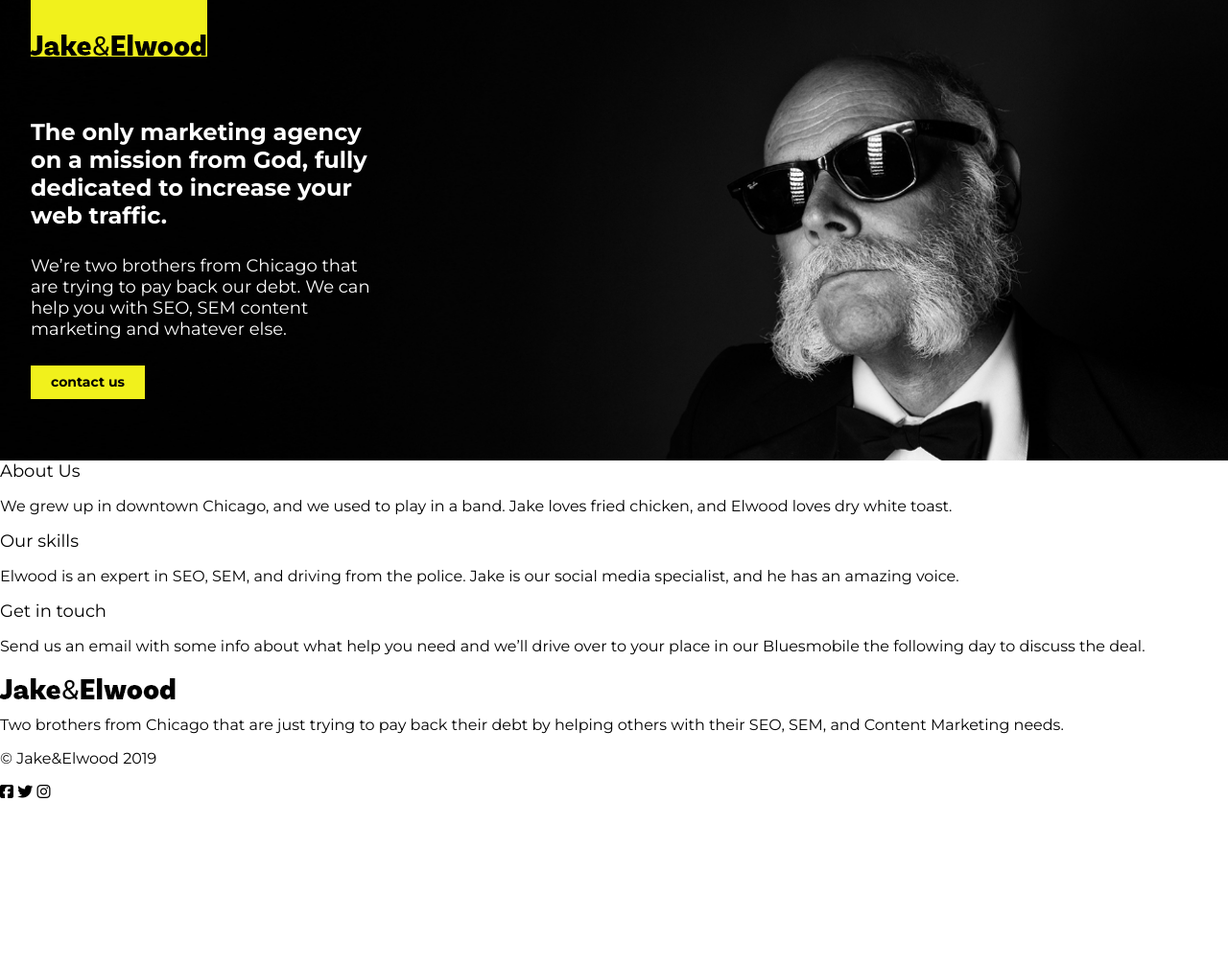
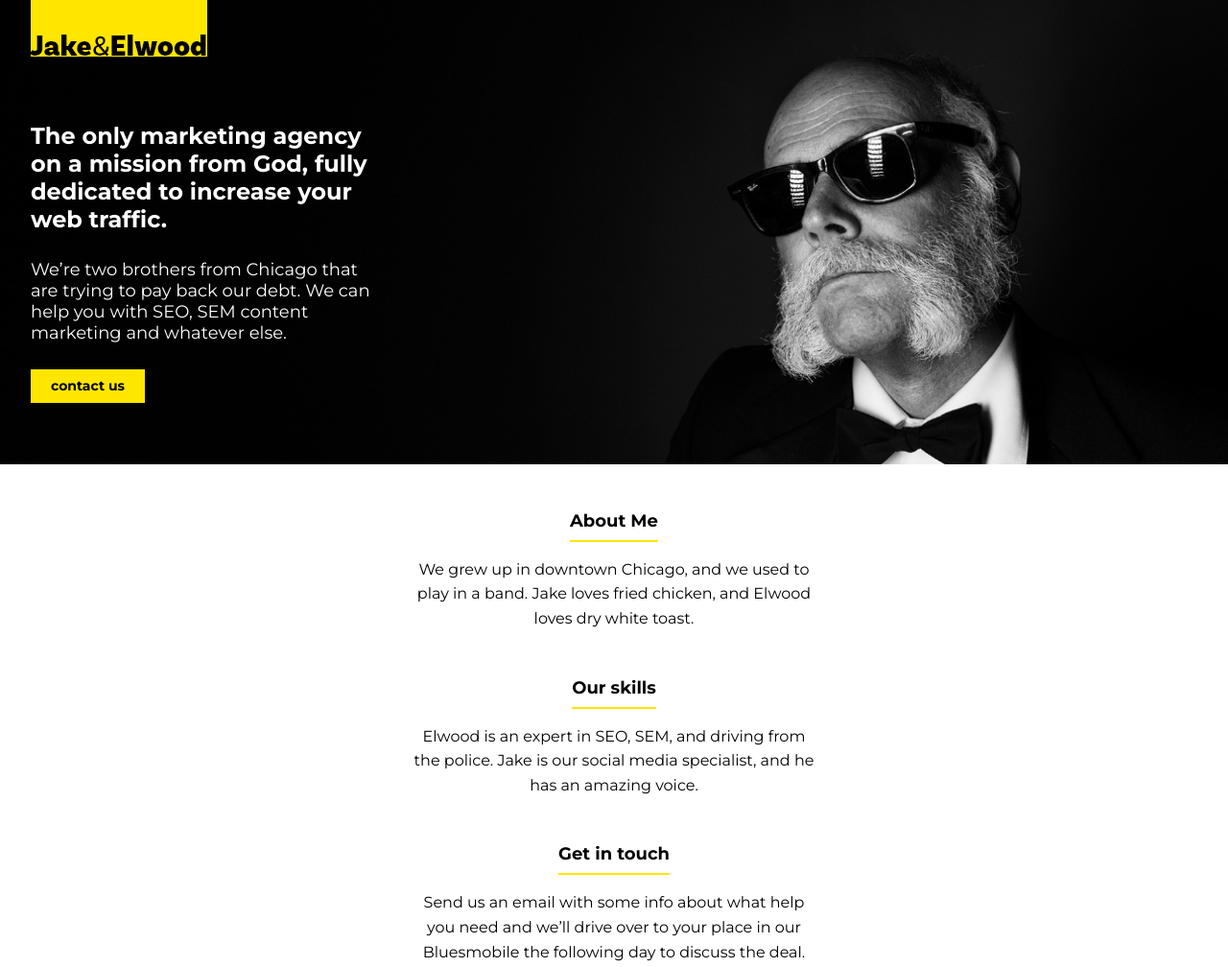
Before and after one commit to SungJunEun/Layout_Practice, a plain HTML site: page index.html in a window 1280 px wide. Shown: the top 1008 px of the page at 96% size. Before the commit the page ends 835 px from the top, so only its background shows below. Drawn offline with Linux system fonts and the light colour scheme.

Commit message:
main & footer CSS done

```diff
--- a/index.html
+++ b/index.html
@@ -31,8 +31,9 @@
       </div>
     </header>
     <main>
-      <section>
-        <h3 class="section-title">About Us</h3>
+      <div class="main-container">
+        <section>
+        <h3 class="section-title">About Me</h3>
         <p class="section-body">We grew up in downtown Chicago, and we used to play in a band. Jake loves fried chicken, and Elwood loves dry white toast.</p>
       </section>
       <section>
@@ -44,6 +45,7 @@
         <h3 class="section-title">Get in touch</h3>
         <p class="section-body">Send us an email with some info about what help you need and we’ll drive over to your place in our Bluesmobile the following day to discuss the deal.</p>
       </section>
+      </div>
     </main>
     <footer>
       <div class="footer-container">
--- a/style.css
+++ b/style.css
@@ -2,10 +2,11 @@
   box-sizing: border-box;
 
   /* Color */
-  --color-yellow: rgb(241, 241, 28);
+  --color-yellow: #FFE600;
   --color-black: #000000;
   --color-dark: #404040;
   --color-white: #FFF;
+  --color-grey: #EBEBEB;
 
   /* Weight */
   --font-weight-bold: 700;
@@ -31,7 +32,7 @@ h1,h2,h3 {
 
 img {
   max-width: 100%;
-  display: block;
+  display: inline-block;
 }
 
 a {
@@ -57,8 +58,15 @@ h3 {
   font-weight: 400;
 }
 
+.section-title {
+  font-weight: 700;
+  border-bottom: 1px solid var(--color-yellow);
+  border-width: 2px;
+}
+
 nav,
-a {
+a,
+.footer-copyright {
   font-size: 0.875rem;
 }
 
@@ -101,3 +109,73 @@ a {
   background-color: var(--color-yellow);
   padding: 0.6em 1.5em;
 }
+
+/* main */
+
+main {
+  margin: 3em auto;
+}
+
+.main-container {
+  max-width: 420px;
+  width: 80%;
+  text-align: center;
+  margin: 0 auto;
+}
+
+section + section {
+  margin-top: 3em;
+}
+
+.section-title {
+  display: inline-block;
+  padding-bottom: 0.5em;
+
+}
+
+.section-body {
+  line-height: 1.6;
+}
+
+/* footer */
+footer {
+  text-align: center;
+  background-color: var(--color-grey);
+  display: flex;
+  justify-content: center;
+}
+
+.footer-container {
+  display: flex;
+  flex-direction: column;
+  width: 80%;
+  max-width: 420px;
+}
+
+.footer-main {
+    opacity: 0.5;
+}
+
+.footer-body {
+  line-height: 1.6;
+}
+
+.footer-icon {
+  order: -1;
+  margin: 2em 0;
+}
+
+.footer-icon i {
+  font-size: 1.5rem;
+  margin-left: 4px;
+}
+
+.footer-logo {
+  opacity: 0.3;
+}
+
+.footer-copyright {
+  margin: 3em;
+  opacity: 0.3;
+
+}
```
